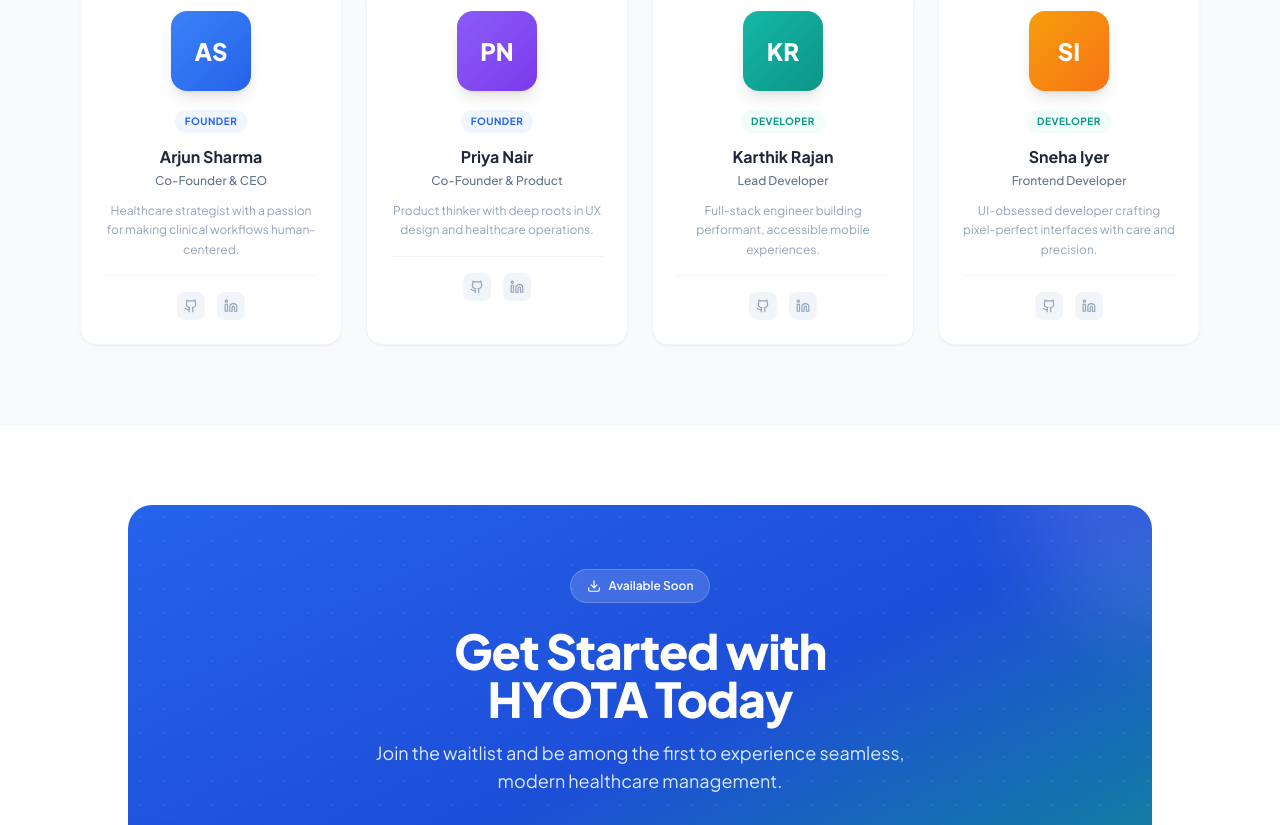
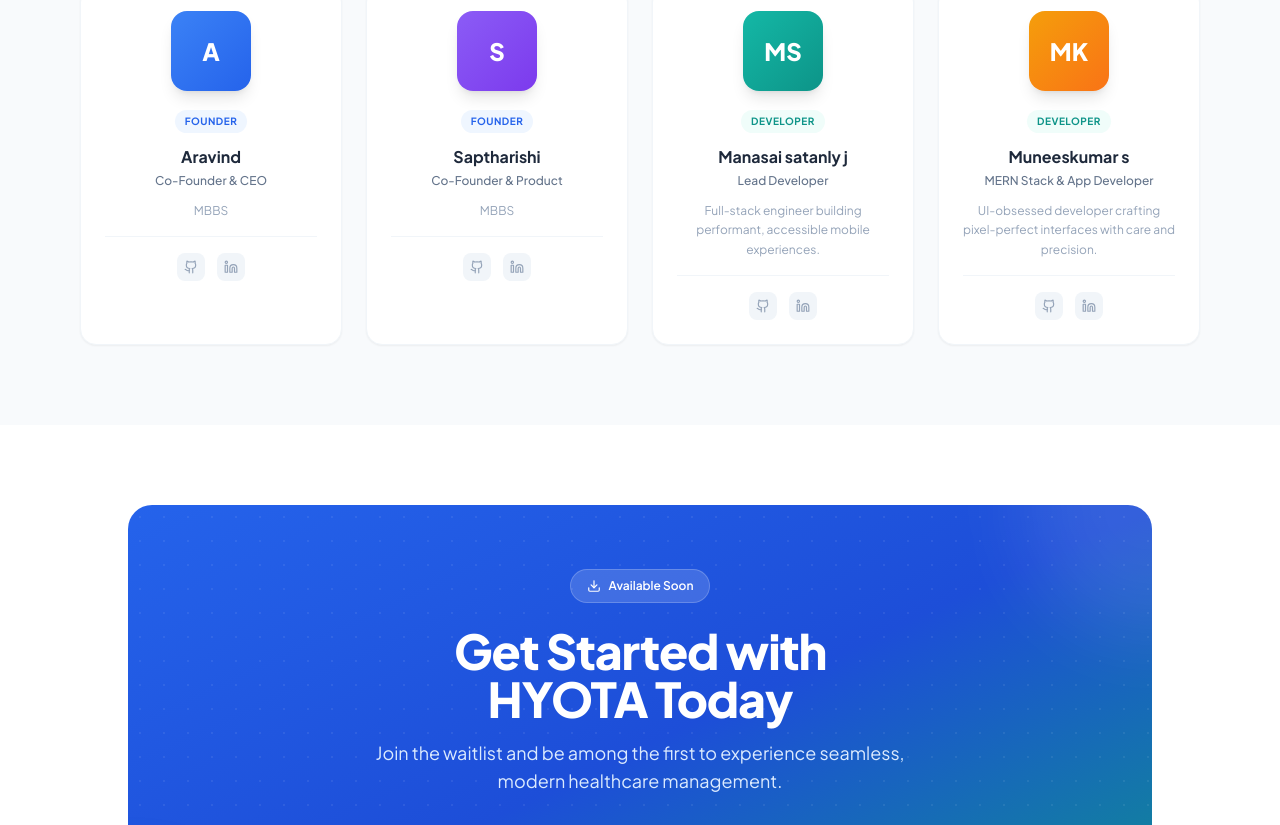
Before and after one commit to muneeskumar007/HYOTA, a React (Vite) app: page / in a window 1280 px wide. Shown: the part 4103-4928 px from the top of the page. Built offline with nearby package versions, Linux system fonts and the light colour scheme.

Commit message:
NAME CHANGE

```diff
--- a/src/components/Team.jsx
+++ b/src/components/Team.jsx
@@ -3,34 +3,35 @@
 
 const team = [
   {
-    name: 'Arjun Sharma',
+    name: 'Aravind ',
     role: 'Co-Founder & CEO',
     type: 'Founder',
-    initials: 'AS',
+    initials: 'A',
     color: 'from-blue-500 to-blue-600',
-    bio: 'Healthcare strategist with a passion for making clinical workflows human-centered.',
+    bio: 'MBBS',
   },
   {
-    name: 'Priya Nair',
+    name: 'Saptharishi',
     role: 'Co-Founder & Product',
     type: 'Founder',
-    initials: 'PN',
+    initials: 'S',
     color: 'from-violet-500 to-violet-600',
-    bio: 'Product thinker with deep roots in UX design and healthcare operations.',
+    bio: 'MBBS',
   },
+  // Product thinker with deep roots and healthcare operations.
   {
-    name: 'Karthik Rajan',
+    name: 'Manasai satanly j',
     role: 'Lead Developer',
     type: 'Developer',
-    initials: 'KR',
+    initials: 'MS',
     color: 'from-teal-500 to-teal-600',
     bio: 'Full-stack engineer building performant, accessible mobile experiences.',
   },
   {
-    name: 'Sneha Iyer',
-    role: 'Frontend Developer',
+    name: 'Muneeskumar s',
+    role: 'MERN Stack & App Developer',
     type: 'Developer',
-    initials: 'SI',
+    initials: 'MK',
     color: 'from-amber-500 to-orange-500',
     bio: 'UI-obsessed developer crafting pixel-perfect interfaces with care and precision.',
   },
```
